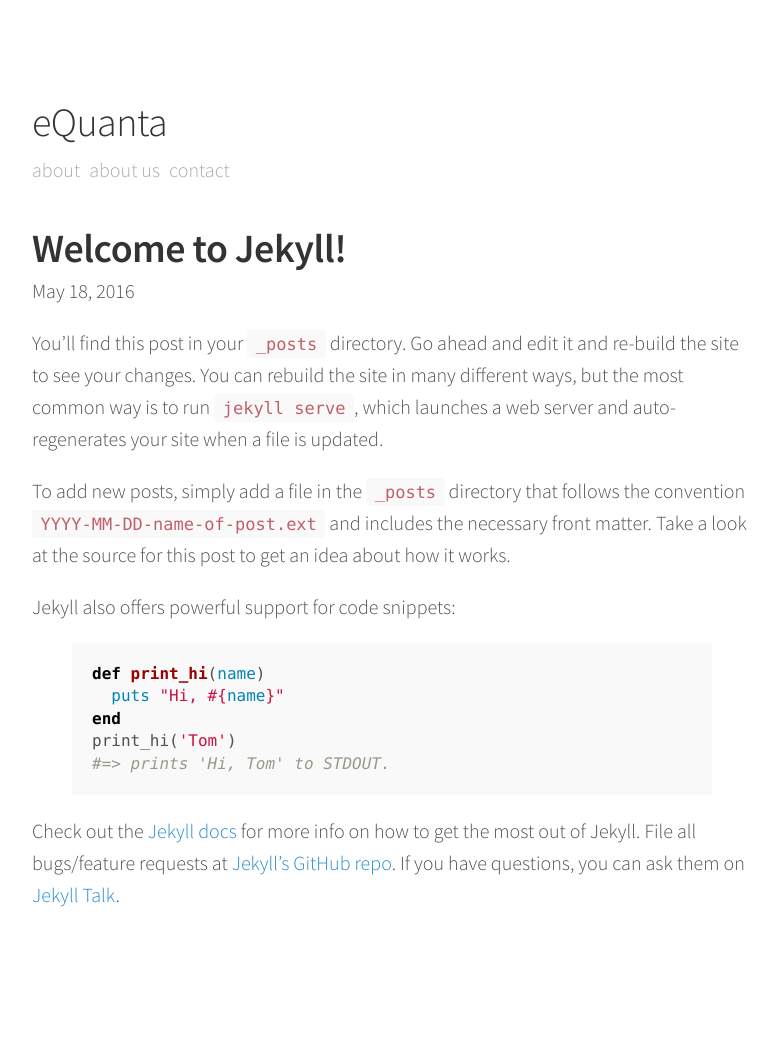
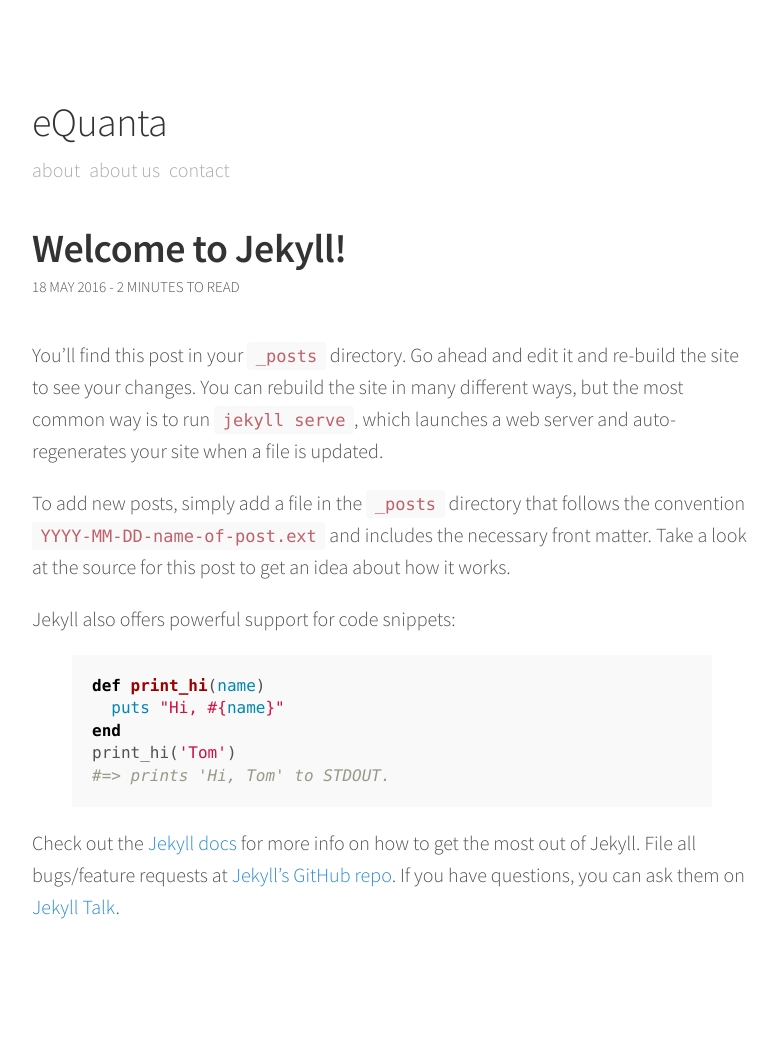
Before and after one commit to leroy1977/leroy1977.github.io, a Jekyll site: the page built from _posts/2016-05-18-welcome-to-jekyll.markdown, in a window 1280 px wide. Shown: the whole page, without its empty margins (248-1025 px from the left). Built offline with Jekyll 4.4.1, drawn with Linux system fonts in a browser that asks for light colours.

Commit message:
Update post.html

```diff
--- a/_layouts/post.html
+++ b/_layouts/post.html
@@ -1,15 +1,13 @@
 ---
 layout: default
 ---
-<article class="post" itemscope itemtype="http://schema.org/BlogPosting">
-
-  <header class="post-header">
-    <h1 class="post-title" itemprop="name headline">{{ page.title }}</h1>
-    <p class="post-meta"><time datetime="{{ page.date | date_to_xmlschema }}" itemprop="datePublished">{{ page.date | date: "%b %-d, %Y" }}</time>{% if page.author %} • <span itemprop="author" itemscope itemtype="http://schema.org/Person"><span itemprop="name">{{ page.author }}</span></span>{% endif %}</p>
-  </header>
-
-  <div class="post-content" itemprop="articleBody">
-    {{ content }}
+<article class="content post">
+  <h1 class="post-title"> {{ page.title }}</h1>
+     <div class="post-date">
+       <time> {{ page.date | date_to_string }} </time>
+    <span class = "reading-time"> - 2 minutes to read </span>
   </div>
 
+  {{ content}}
+
 </article>
```
